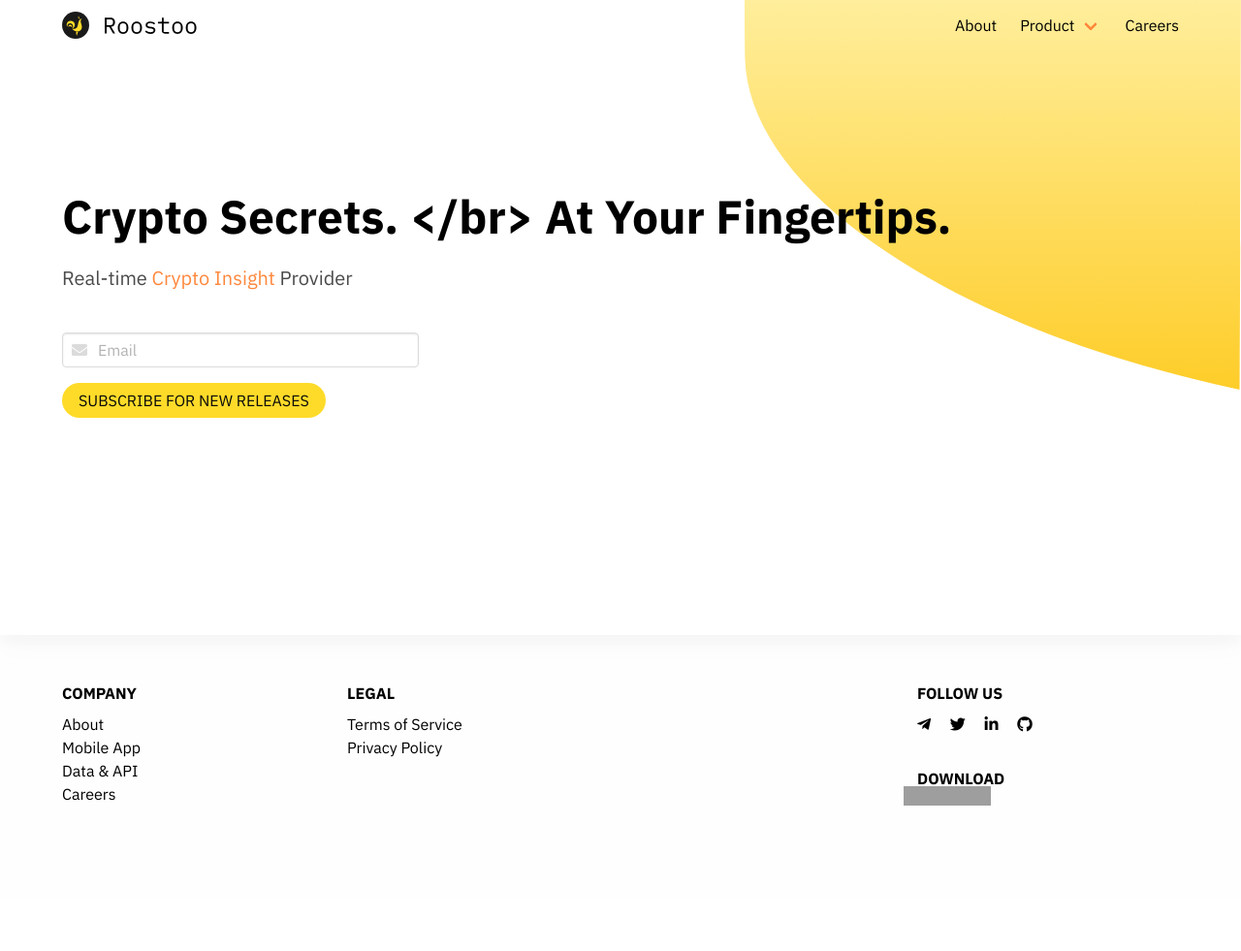
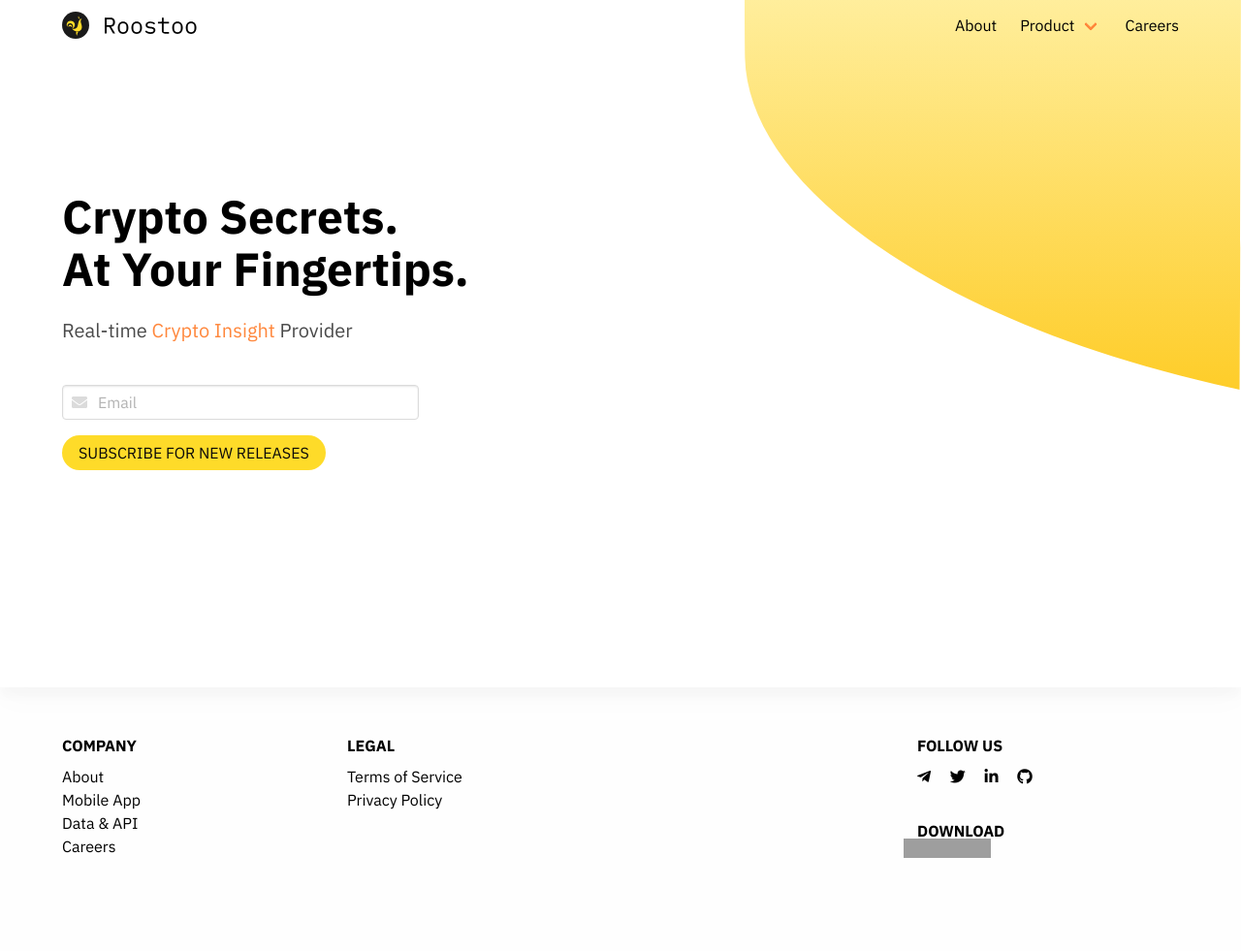
Before and after one commit to roostoo/roostoo.github.io, a Jekyll site: the page built from index.md, in a window 1280 px wide. Shown: the whole page at 97% size. Built offline with Jekyll 4.4.1, drawn with Linux system fonts in a browser that asks for light colours; nearby versions of some CDN libraries; comment, search, counter and statistics services are not loaded; before the commit the page ends 927 px from its top, so only the background shows below that; grey boxes are pictures that could not be loaded.

Commit message:
fix: wrong markdownify

```diff
--- a/_includes/body.html
+++ b/_includes/body.html
@@ -1,7 +1,7 @@
 
 <div class="content-panel has-mid-elevation">
 {% include navbar.html %}
-{{ content | markdownify }}
+{{ content }}
 </div>
 
 {% include footer.html %}
```
